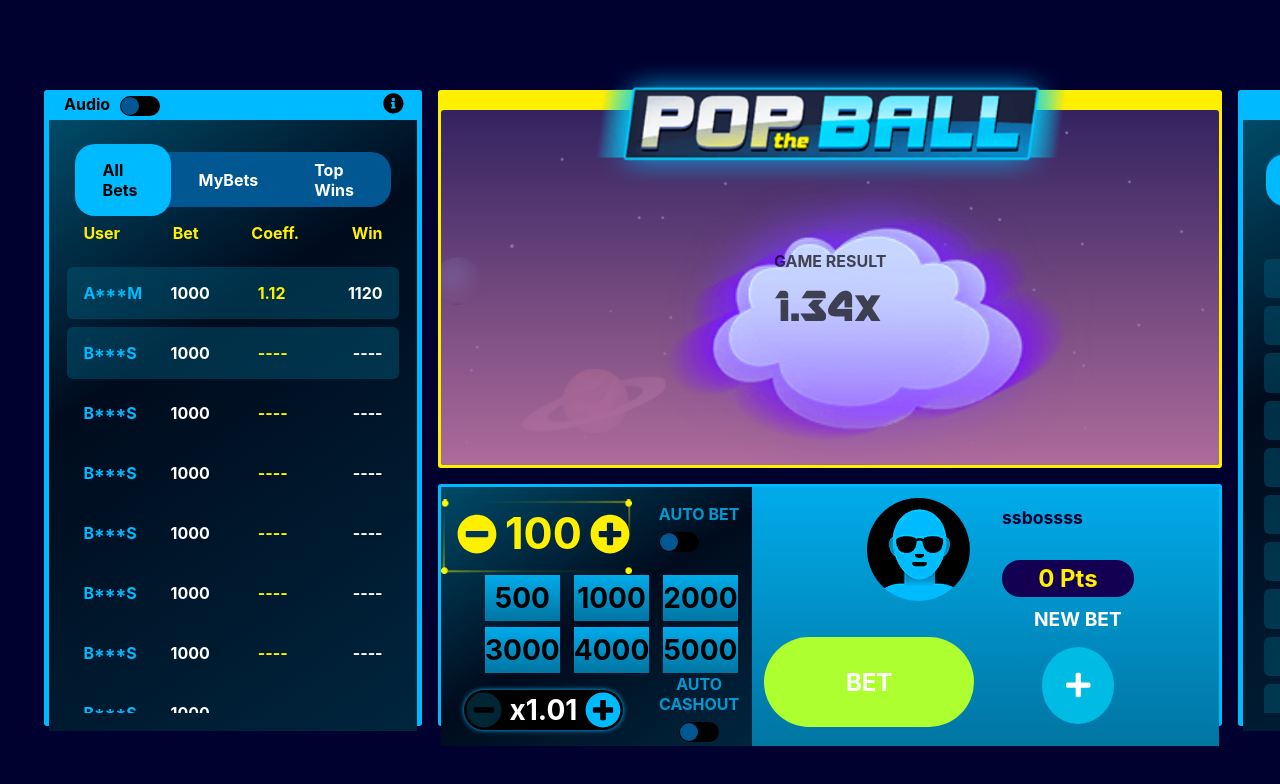
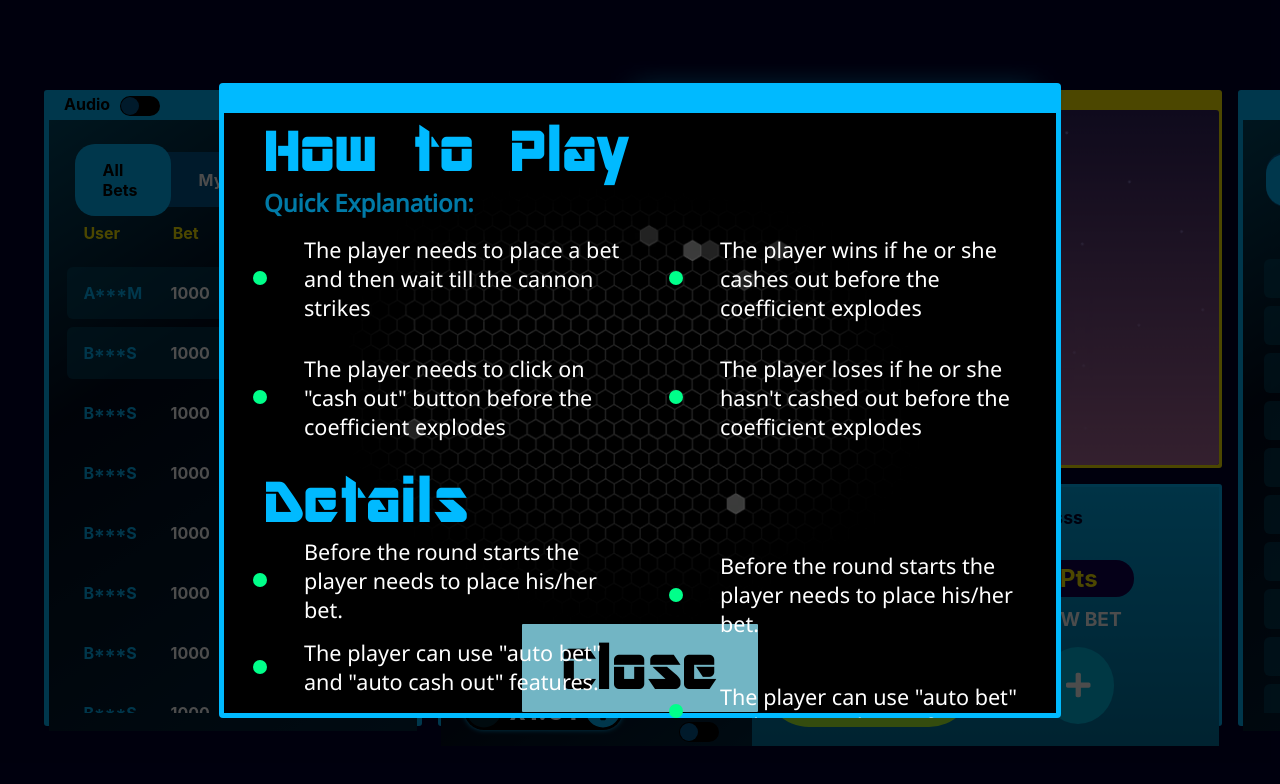
Before and after one commit to tymatharva/pop-the-ball, a React (Create React App) app: page / in a window 1280 px wide. Both pictures are taken after a click on the element 393 px from the left and 103 px from the top of the page. Shown: the top 784 px of the page. Built offline with nearby package versions, Linux system fonts and the light colour scheme.

Commit message:
feat: Rules modal added

```diff
--- a/package.json
+++ b/package.json
@@ -15,6 +15,7 @@
     "react": "^17.0.2",
     "react-dom": "^17.0.2",
     "react-fontawesome": "^1.7.1",
+    "react-modal": "^3.14.3",
     "react-scripts": "4.0.3",
     "react-switch": "^6.0.0",
     "react-use": "^17.2.4",
--- a/public/index.html
+++ b/public/index.html
@@ -10,6 +10,9 @@
       content="Web site created using create-react-app"
     />
     <link rel="apple-touch-icon" href="%PUBLIC_URL%/logo192.png" />
+    <link rel="preconnect" href="https://fonts.googleapis.com">
+    <link rel="preconnect" href="https://fonts.gstatic.com" crossorigin>
+    <link href="https://fonts.googleapis.com/css2?family=Noto+Sans&display=swap" rel="stylesheet">
     <!--
       manifest.json provides metadata used when your web app is installed on a
       user's mobile device or desktop. See https://developers.google.com/web/fundamentals/web-app-manifest/
--- a/src/App.js
+++ b/src/App.js
@@ -6,9 +6,11 @@ import ScoreContainer from './components/ScoreContainer';
 import TwoBetScoreContainer from './components/TwoBetScoreContainer';
 import "./styles/common.scss"
 import { useState } from 'react';
+import Modal from "react-modal"
 
 function App() {
   const [twoBet, setTwoBet] = useState(false);
+  // Modal.setAppElement('#yourAppElement');
   return (
     <div className="main-container">
       {/* <Game /> */}
--- a/src/components/LeftSidebar.js
+++ b/src/components/LeftSidebar.js
@@ -1,4 +1,5 @@
 import React, { useState } from 'react'
+import Modal from "react-modal"
 
 // Styles
 import "../App.scss"
@@ -18,6 +19,7 @@ const LeftSidebar = () => {
 
     const [audio, setAudio] = useState(false);
     const [selectedTab, setSelectedTab] = useState(0);
+    const [openModal, setOpenModal] = useState(false)
 
     function handleAudioChange(checked){
         console.log("Switch", checked);
@@ -36,6 +38,25 @@ const LeftSidebar = () => {
             default:
                 break;
         }
+    }
+
+    const customStyles = {
+        content: {
+            width: "65%",
+            height: "75%",
+            margin: "auto",
+            padding: "30px 5px 5px",
+            border: "0",
+            // padding: "20px",
+            zIndex: "300",
+            background: "var(--popBlue)",
+            overflow: "hidden"
+        },
+        overlay: {
+            background: "rgba(0, 0, 0, 0.7)",
+            zIndex: "300",
+        }
+
     }
 
     const [users, setUsers] = useState([
@@ -145,7 +166,7 @@ const LeftSidebar = () => {
                     </div>
                 </div>
                 {/* OnClick should open info modal */}
-                <div className="rules-button">
+                <div className="rules-button" onClick={() => setOpenModal(true)}>
                     <FontAwesomeIcon icon={faInfoCircle} size='1.2x' />
                 </div>
             </div>
@@ -171,12 +192,46 @@ const LeftSidebar = () => {
                         handleTabChange(selectedTab)
                     }
 
-
-
-
-
                 </div>
             </div>
+
+            <Modal isOpen={openModal} style={customStyles}>
+                <div className="modal__content">
+                    <div className="modal__grid">
+                        <div className="how_to_play">
+                            <div className="how_to_play__header">
+                                <div className="header__title">How to Play</div>
+                                <div className="header__subtitle">Quick Explanation: </div>
+                            </div>
+                                <div className="htp__grid">
+                                    <div className="pt-1 pt-common">The player needs to place a bet and then wait till the cannon strikes</div>
+                                    <div className="pt-2 pt-common">The player wins if he or she cashes out before the coefficient explodes</div>
+                                    <div className="pt-3 pt-common">The player needs to click on "cash out" button before the coefficient explodes</div>
+                                    <div className="pt-4 pt-common">The player loses if he or she hasn't cashed out before the coefficient explodes</div>
+                                </div>
+                        </div>
+                        <div className="details">
+                            <div className="details__header">
+                                <div className="details__title">Details</div>
+                            </div>
+                                <div className="details-rules__grid">
+                                    <div className="grid-left">
+                                        <div className="pt-1 pt-common">Before the round starts the player needs to place his/her bet.</div>
+                                        <div className="pt-2 pt-common">The player can use "auto bet" and "auto cash out" features.</div>
+                                        <div className="pt-3 pt-common">Minimum bet amount is 500 Pts.</div>
+                                        <div className="pt-4 pt-common">Maximum bet amount is 5,000 Pts.</div>
+                                    </div>
+                                    <div className="grid-right">
+                                        <div className="pt-1 pt-common">Before the round starts the player needs to place his/her bet.</div>
+                                        <div className="pt-2 pt-common">The player can use "auto bet" and "auto cash out" features.</div>
+                                        <div className="pt-3 pt-common">Minimum bet amount is 500 Pts.</div>
+                                    </div>
+                                </div>
+                        </div>
+                    </div>
+                    <button className="close-btn" onClick={() => setOpenModal(false)}>Close</button>
+                </div>
+            </Modal>
         </div>
     )
 }
--- a/src/styles/LeftSidebar.scss
+++ b/src/styles/LeftSidebar.scss
@@ -165,3 +165,209 @@
         }
     }
 }
+.modal__content{
+    height: 100%;
+    font-family: 'Noto Sans', sans-serif ;
+    background-color: black;
+    background-image: url("../assets/Popup\ bg.png");
+    background-size: 70%;
+    background-repeat: no-repeat;
+    background-position: center;
+    // background:
+
+    display: flex;
+    justify-content: center;
+    flex-direction: column;
+    // border: 2px solid red;
+
+    .close-btn{
+        background-color: #72B5C4;
+        border: 0;
+        text-align: center;
+        cursor: pointer;
+
+        margin: 0 auto;
+        padding: 0.5rem 2.5rem;
+        border-radius: 1px;
+        font-family: "ARDESTINE";
+        font-size: 4rem
+        // border: 2px solid red;
+    }
+}
+.modal__grid{
+    height: 85%;
+
+    // overflow: hidden;
+    display: grid;
+    grid-template-rows: 1fr 1.1fr;
+    grid-template-areas:
+    "how_to_play"
+    "details";
+
+    .how_to_play{
+        grid-area: how_to_play;
+        // border: 2px solid red;
+    }
+    .details{
+        grid-area: details;
+        // border: 2px solid orange;
+    }
+}
+
+.how_to_play{
+    .how_to_play__header{
+        // border: 2px solid red;
+        padding: 0 2.5rem;
+
+        .header__title{
+            font-family: "ARDESTINE";
+            color: var(--popBlue);
+            font-size: 4rem;
+        }
+        .header__subtitle{
+            color: #007AA7;
+            font-size: 1.5rem;
+            font-weight: bold;
+        }
+    }
+}
+
+.htp__grid{
+    display: grid;
+    grid-template-columns: 1fr 1fr;
+    grid-template-rows: 1fr 1fr;
+    height: 65%;
+    color: white;
+    .pt-common{
+        display: flex;
+        align-items: center;
+        justify-content: center;
+        font-size: 1.35rem;
+        // font-weight: bold;
+        padding: 1rem;
+        padding-left: 5rem;
+        position: relative;
+
+        &::before{
+            position: absolute;
+            content: "";
+            height: 14px;
+            width: 14px;
+            background-color: #00FF8A;
+            border-radius: 50%;
+            left: 7%;
+        }
+    }
+
+    // .pt-1{
+    //     border: 2px solid olive;
+    // }
+    // .pt-2{
+    //     border: 2px solid pink;
+    // }
+    // .pt-3{
+    //     border: 2px solid aqua;
+    // }
+    // .pt-4{
+    //     border: 2px solid yellowgreen;
+    // }
+}
+
+.details__header{
+    // border: 2px solid yellow;
+    padding: 0.5rem 2.5rem 0;
+    .details__title{
+        font-family: "ARDESTINE";
+        color: var(--popBlue);
+        font-size: 4rem;
+    }
+}
+.details-rules__grid{
+    display: grid;
+    grid-template-columns: 1fr 1fr;
+    height: 76%;
+
+    // .grid-left{
+    //     border: 2px solid honeydew;
+    // }
+    // .grid-right{
+    //     border: 2px solid hotpink;
+    // }
+}
+
+.grid-left{
+    display: grid;
+    grid-template-rows: repeat(4, 1fr);
+    color: white;
+
+    .pt-common{
+        display: flex;
+        align-items: center;
+        // justify-content: center;
+        font-size: 1.35rem;
+        // font-weight: bold;
+        // padding: 1rem;
+        padding-left: 5rem;
+        position: relative;
+
+        &::before{
+            position: absolute;
+            content: "";
+            height: 14px;
+            width: 14px;
+            background-color: #00FF8A;
+            border-radius: 50%;
+            left: 7%;
+        }
+    }
+
+    // .pt-1{
+    //     border: 2px solid olive;
+    // }
+    // .pt-2{
+    //     border: 2px solid pink;
+    // }
+    // .pt-3{
+    //     border: 2px solid aqua;
+    // }
+    // .pt-4{
+    //     border: 2px solid yellowgreen;
+    // }
+}
+
+.grid-right{
+    display: grid;
+    grid-template-rows: repeat(3, 1fr);
+    color: white;
+
+    .pt-common{
+        display: flex;
+        align-items: center;
+        // justify-content: center;
+        font-size: 1.35rem;
+        // font-weight: bold;
+        // padding: 1rem;
+        padding-left: 5rem;
+        position: relative;
+
+        &::before{
+            position: absolute;
+            content: "";
+            height: 14px;
+            width: 14px;
+            background-color: #00FF8A;
+            border-radius: 50%;
+            left: 7%;
+        }
+    }
+
+    // .pt-1{
+    //     border: 2px solid olive;
+    // }
+    // .pt-2{
+    //     border: 2px solid pink;
+    // }
+    // .pt-3{
+    //     border: 2px solid aqua;
+    // }
+}
```
Also changed, not shown: 1 other file (tests, documents, lock files or other folders).
